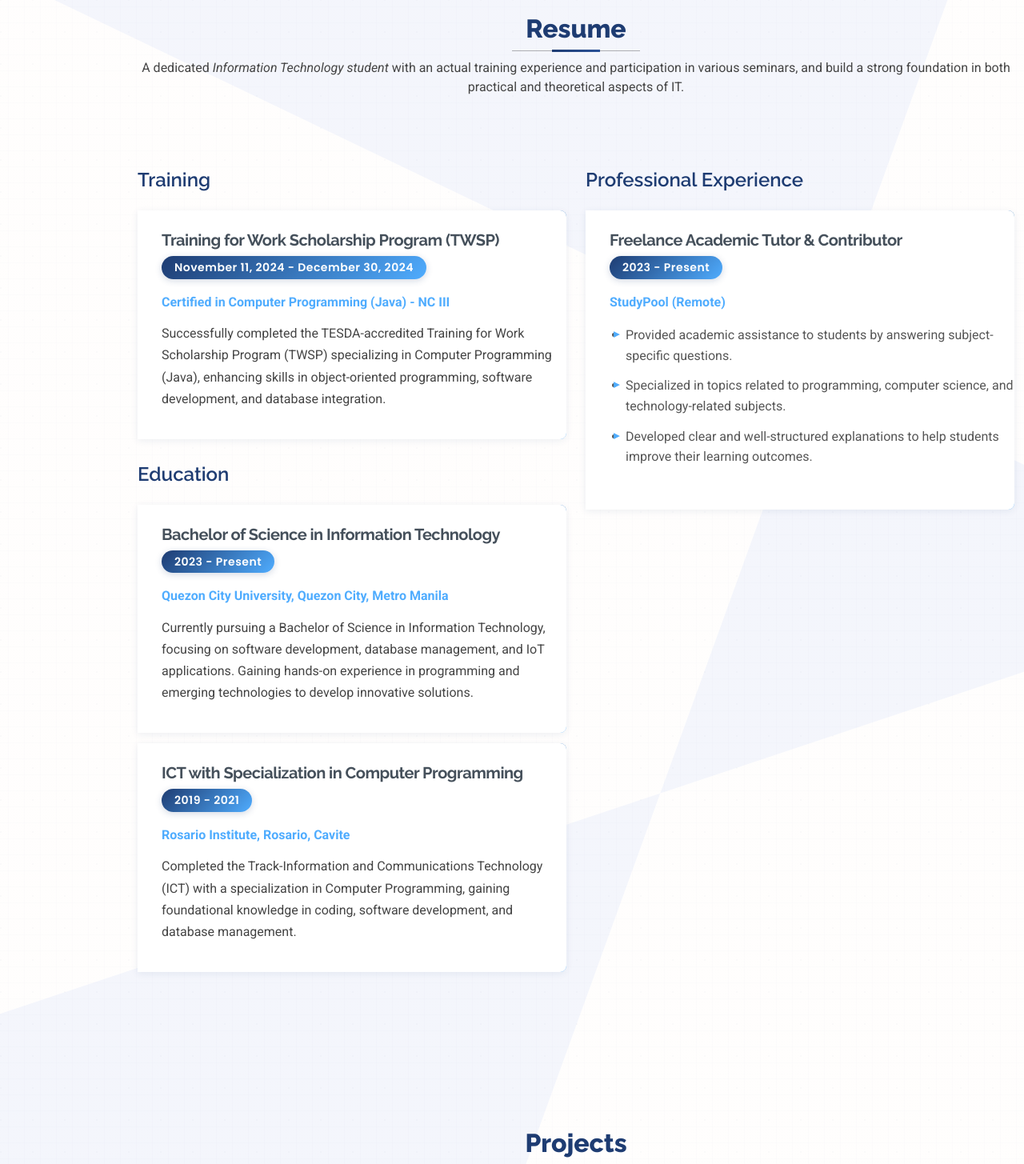
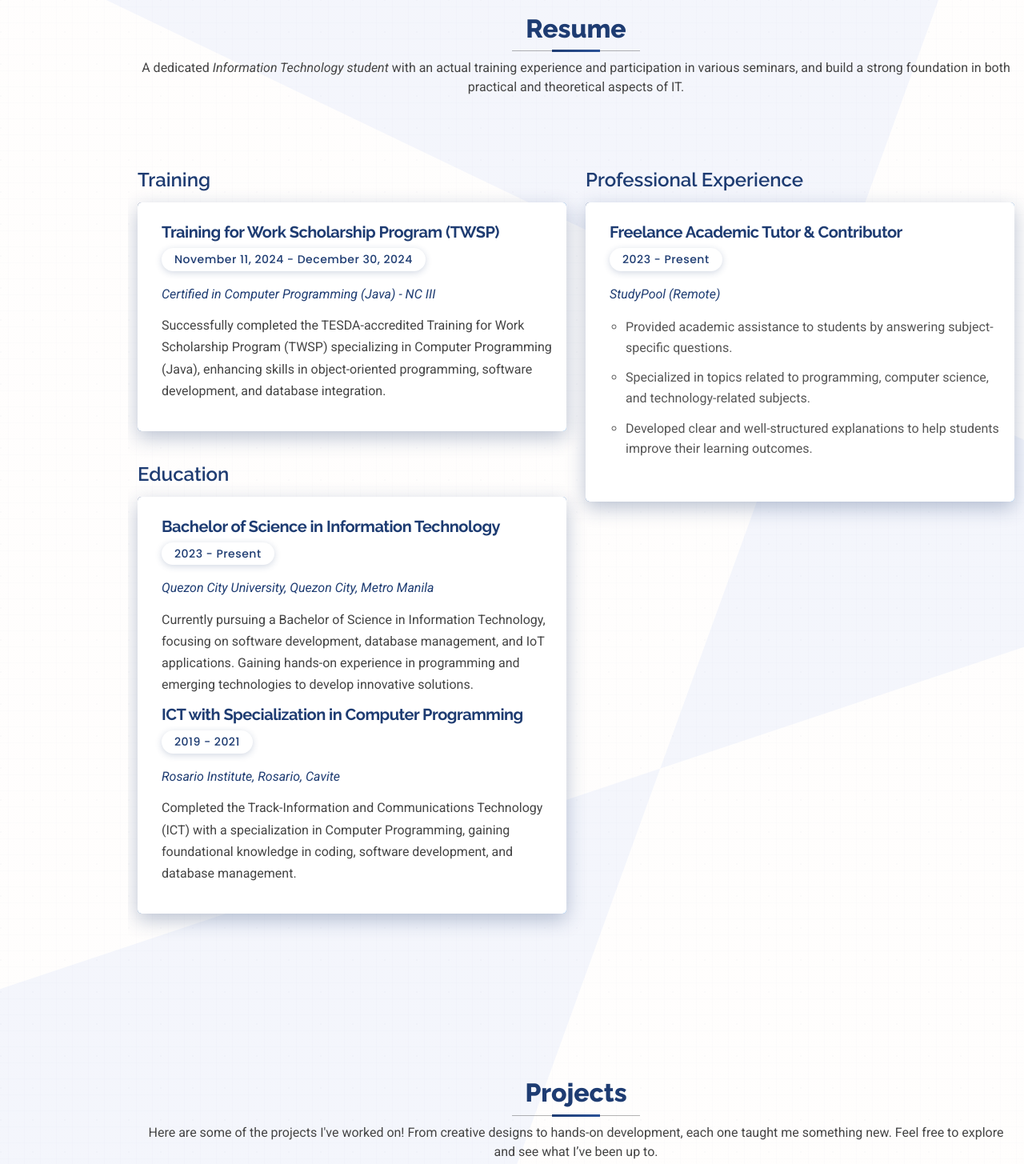
Before and after one commit to LanceKent19/MyPortfolio, a PHP site: page / in a window 1280 px wide. Shown: the part 1961-3416 px from the top of the page at 80% size. Run offline with PHP 8.4, Linux system fonts and the light colour scheme.

Commit message:
2nd attempt for the resume section modification

```diff
--- a/assets/styles/main.css
+++ b/assets/styles/main.css
@@ -1044,21 +1044,21 @@ main .section{
   position: relative;
 }
 .resume .resume-item {
-  padding: 25px 0 25px 30px;
+  padding: 25px 10px 25px 30px;
   margin-top: -2px;
   background: linear-gradient(var(--surface-color), var(--surface-color)) padding-box,
               linear-gradient(135deg, #1e3c72 0%, #4facfe 100%) border-box;
   position: relative;
   transition: all 0.3s ease;
-  border-radius: 0 8px 8px 0;
+  border-radius: 5px;
   margin-bottom: 15px;
-  box-shadow: 0 2px 10px rgba(30, 60, 114, 0.08);
+  box-shadow: 0 8px 25px rgba(30, 60, 114, 0.3);
+  transform: translateY(-10px);
 }
 
 .resume .resume-item:hover {
-  transform: translateX(5px);
-  box-shadow: 0 5px 20px rgba(30, 60, 114, 0.15);
-  background: linear-gradient(135deg, rgba(30, 60, 114, 0.02) 0%, rgba(79, 172, 254, 0.02) 100%);
+  transform: translateY(0);
+  box-shadow: 0 4px 15px rgba(0, 0, 0, 0.1);
 }
 
 .resume .resume-item h4 {
@@ -1066,7 +1066,7 @@ main .section{
   font-size: 20px;
   font-weight: 700;
   text-transform: none;
-  color: var(--heading-color);
+  color: var(--accent-color);
   margin-bottom: 8px;
   letter-spacing: -0.5px;
 }
@@ -1075,10 +1075,10 @@ main .section{
   font-size: 14px;
   padding: 6px 16px;
   display: inline-block;
-  font-weight: 600;
+  font-weight: 500;
   margin-bottom: 15px;
-  background: linear-gradient(135deg, #1e3c72 0%, #4facfe 100%);
-  color: white;
+  background: white;
+  color: var(--accent-color);
   border-radius: 20px;
   font-family: var(--nav-font);
   letter-spacing: 0.5px;
@@ -1092,9 +1092,9 @@ main .section{
 }
 
 .resume .resume-item p em {
-  color: #4facfe;
-  font-weight: 600;
-  font-style: normal;
+  color: var(--accent-color);
+  font-weight: 400;
+  font-style: italic;
 }
 
 .resume .resume-item ul {
@@ -1107,15 +1107,7 @@ main .section{
   line-height: 1.6;
   position: relative;
   color: color-mix(in srgb, var(--default-color), transparent 10%);
-}
-
-.resume .resume-item ul li::before {
-  content: "▸";
-  color: #4facfe;
-  font-weight: bold;
-  position: absolute;
-  left: -15px;
-  font-size: 14px;
+  list-style-type:circle ;
 }
 
 /*--------------------------------------------------------------
--- a/sections/resume.php
+++ b/sections/resume.php
@@ -35,16 +35,15 @@
                 database management, and IoT applications.
                 Gaining hands-on experience in programming and emerging technologies to develop innovative solutions.
               </p>
-            </div><!-- Edn Resume Item -->
-
-            <div class="resume-item">
-              <h4>ICT with Specialization in Computer Programming</h4>
+                            <h4>ICT with Specialization in Computer Programming</h4>
               <h5>2019 - 2021</h5>
               <p><em>Rosario Institute, Rosario, Cavite</em></p>
               <p>Completed the Track-Information and Communications Technology (ICT) with a specialization in Computer
                 Programming,
                 gaining foundational knowledge in coding, software development, and database management.</p>
+
             </div><!-- Edn Resume Item -->
+
 
           </div>
 
```
